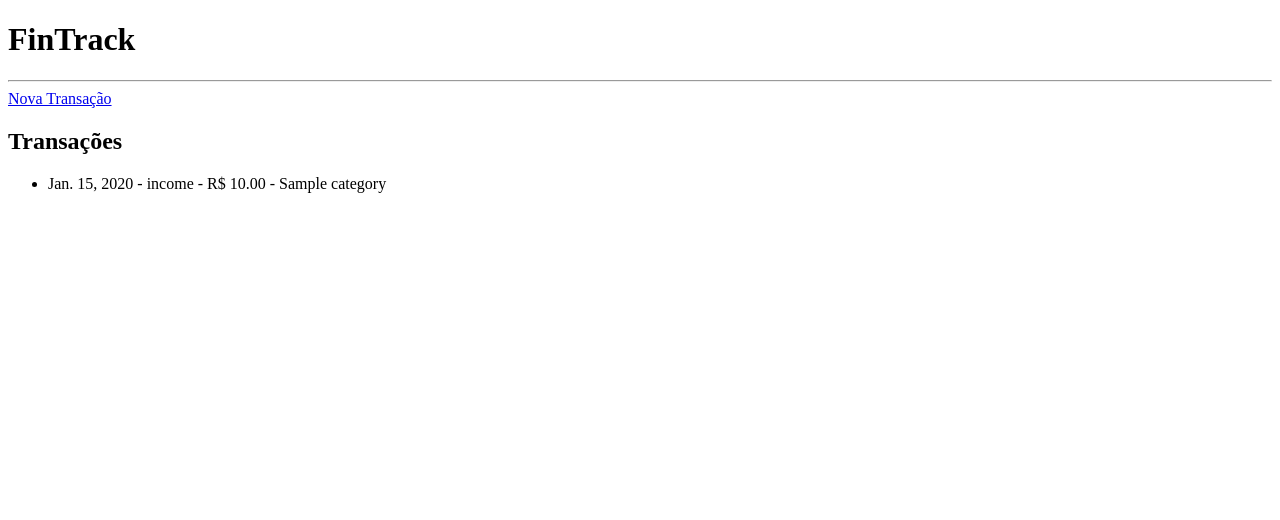
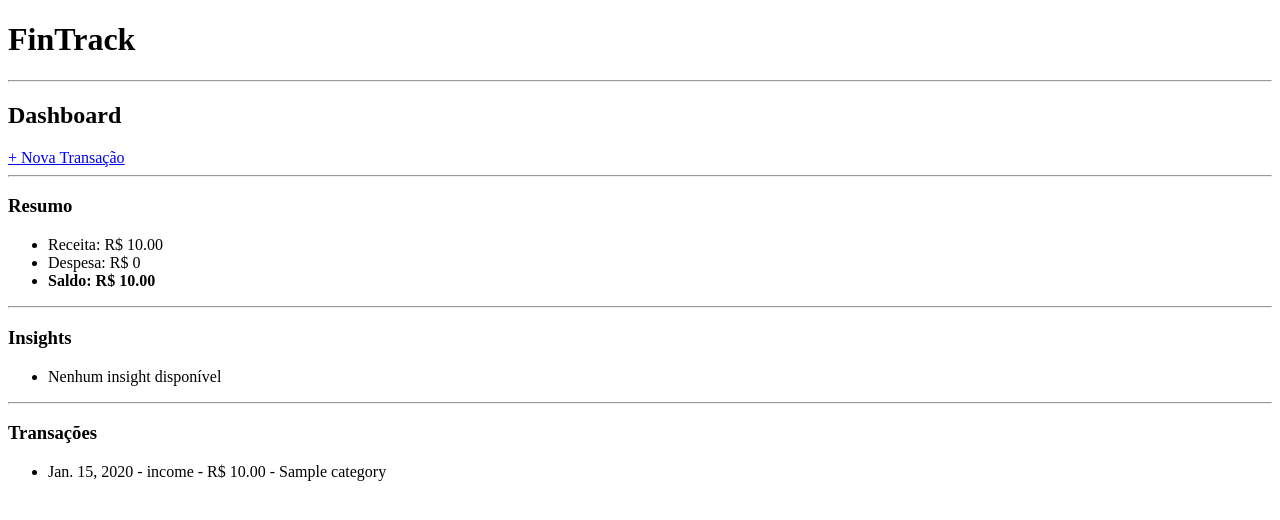
Before and after one commit to DiegoBasgal/Fintrack, a Django app: page / in a window 1280 px wide. Shown: the top 520 px of the page. Run offline with Django 5.2, Linux system fonts and the light colour scheme; a user stored in the database is signed in; tables that the repository leaves empty hold one stand-in row (values such as "Sample post").

Commit message:
Dashboard with summary + insights + selectors

```diff
--- /dev/null
+++ b/apps/transactions/selectors.py
@@ -0,0 +1,27 @@
+from .models import Transaction
+from datetime import date
+
+def get_user_transactions(user):
+    return (
+        Transaction.objects
+        .filter(user=user)
+        .select_related('category')
+        .order_by('-date')
+    )
+
+
+def get_user_expenses(user):
+    return Transaction.objects.filter(user=user, type='expense')
+
+
+def get_user_incomes(user):
+    return Transaction.objects.filter(user=user, type='income')
+
+
+def get_current_month_transactions(user):
+    today = date.today()
+    return Transaction.objects.filter(
+        user=user,
+        date__month=today.month,
+        date__year=today.year
+    )
--- /dev/null
+++ b/apps/transactions/services.py
@@ -0,0 +1,26 @@
+def calculate_summary(transactions):
+    income = sum(t.amount for t in transactions if t.type == 'income')
+    expense = sum(t.amount for t in transactions if t.type == 'expense')
+
+    return {
+        'income': income,
+        'expense': expense,
+        'balance': income - expense
+    }
+
+
+def generate_insights(transactions):
+    insights = []
+
+    expenses = [t for t in transactions if t.type == 'expense']
+
+    total_expense = sum(t.amount for t in expenses)
+
+    if total_expense > 1000:
+        insights.append("Seus gastos estão altos este mês.")
+
+    if expenses:
+        biggest = max(expenses, key=lambda x: x.amount)
+        insights.append(f"Seu maior gasto foi R$ {biggest.amount} em {biggest.category}")
+
+    return insights
--- a/apps/transactions/views.py
+++ b/apps/transactions/views.py
@@ -2,14 +2,21 @@ from django.shortcuts import render, redirect
 from django.contrib.auth.decorators import login_required
 from .forms import TransactionForm
 from .models import Transaction
+from .selectors import get_user_transactions
+from .services import calculate_summary, generate_insights
 
 
 @login_required
 def dashboard(request):
-    transactions = Transaction.objects.filter(user=request.user).order_by('-date')
+    transactions = get_user_transactions(request.user)
+
+    summary = calculate_summary(transactions)
+    insights = generate_insights(transactions)
 
     return render(request, 'transactions/dashboard.html', {
-        'transactions': transactions
+        'transactions': transactions,
+        'summary': summary,
+        'insights': insights
     })
 
 
--- a/templates/transactions/dashboard.html
+++ b/templates/transactions/dashboard.html
@@ -2,9 +2,33 @@
 
 {% block content %}
 
-<a href="{% url 'new_transaction' %}">Nova Transação</a>
+<h2>Dashboard</h2>
 
-<h2>Transações</h2>
+<a href="{% url 'new_transaction' %}">+ Nova Transação</a>
+
+<hr>
+
+<h3>Resumo</h3>
+<ul>
+    <li>Receita: R$ {{ summary.income }}</li>
+    <li>Despesa: R$ {{ summary.expense }}</li>
+    <li><strong>Saldo: R$ {{ summary.balance }}</strong></li>
+</ul>
+
+<hr>
+
+<h3>Insights</h3>
+<ul>
+    {% for insight in insights %}
+        <li>{{ insight }}</li>
+    {% empty %}
+        <li>Nenhum insight disponível</li>
+    {% endfor %}
+</ul>
+
+<hr>
+
+<h3>Transações</h3>
 
 <ul>
     {% for t in transactions %}
```
